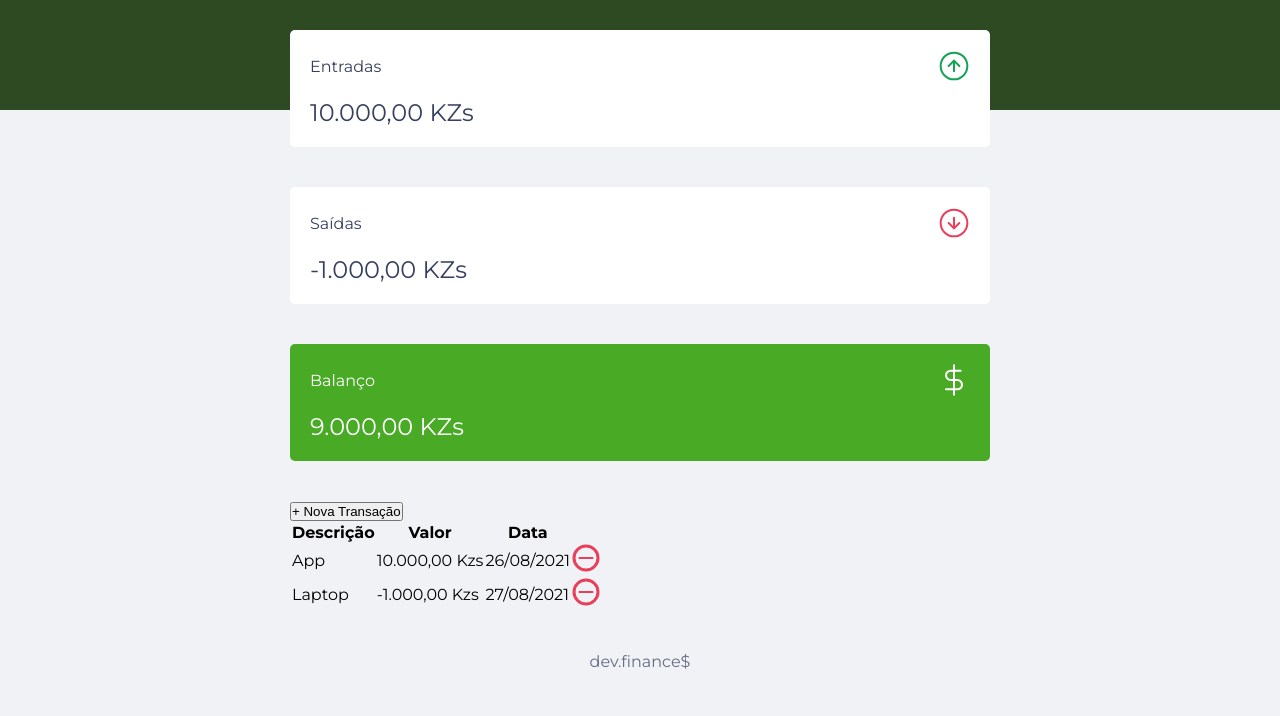
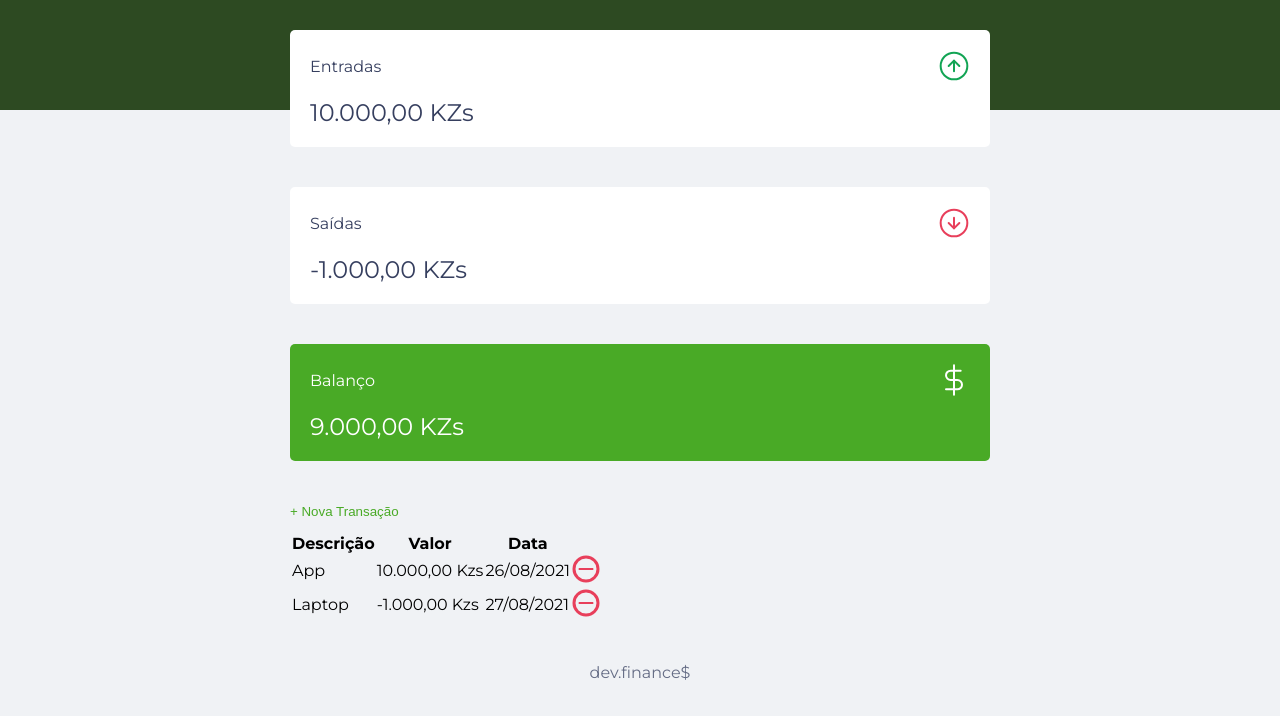
Before and after one commit to rafaelwillen/dev-finance, a plain HTML site: page index.html in a window 1280 px wide. Shown: the part 86-802 px from the top of the page. Drawn offline with Linux system fonts and the light colour scheme.

Commit message:
Styled the add transaction button

```diff
--- a/style.css
+++ b/style.css
@@ -24,6 +24,21 @@ body {
 .container {
   width: min(80vw, 700px);
   margin: auto;
+}
+
+button {
+  border: none;
+  background-color: transparent;
+  cursor: pointer;
+}
+
+button.add {
+  color: var(--primary-color);
+  margin-bottom: 0.8rem;
+}
+
+button.add:hover {
+  color: var(--light-primary-color);
 }
 
 /* Header ============================================== */
```
